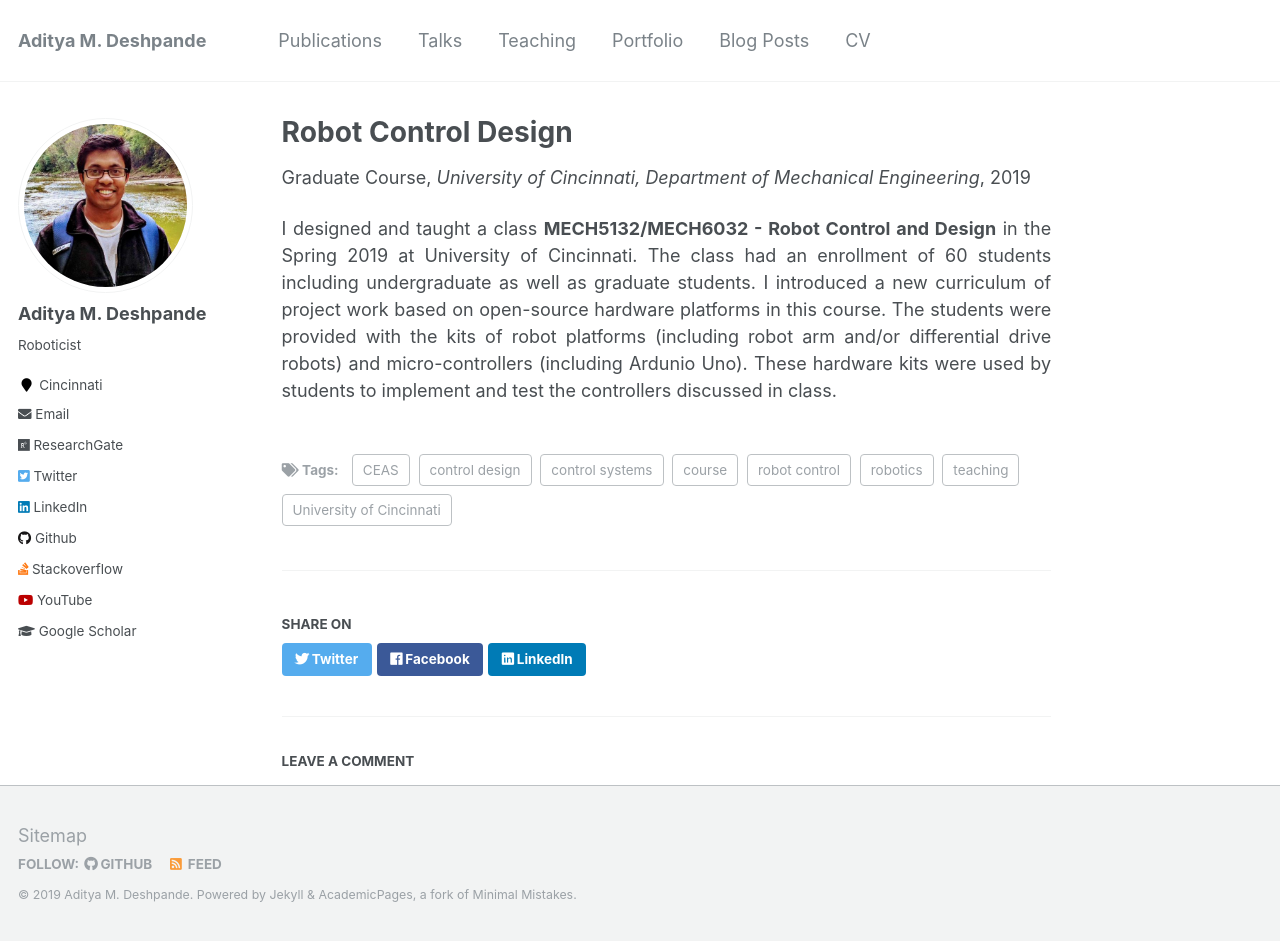
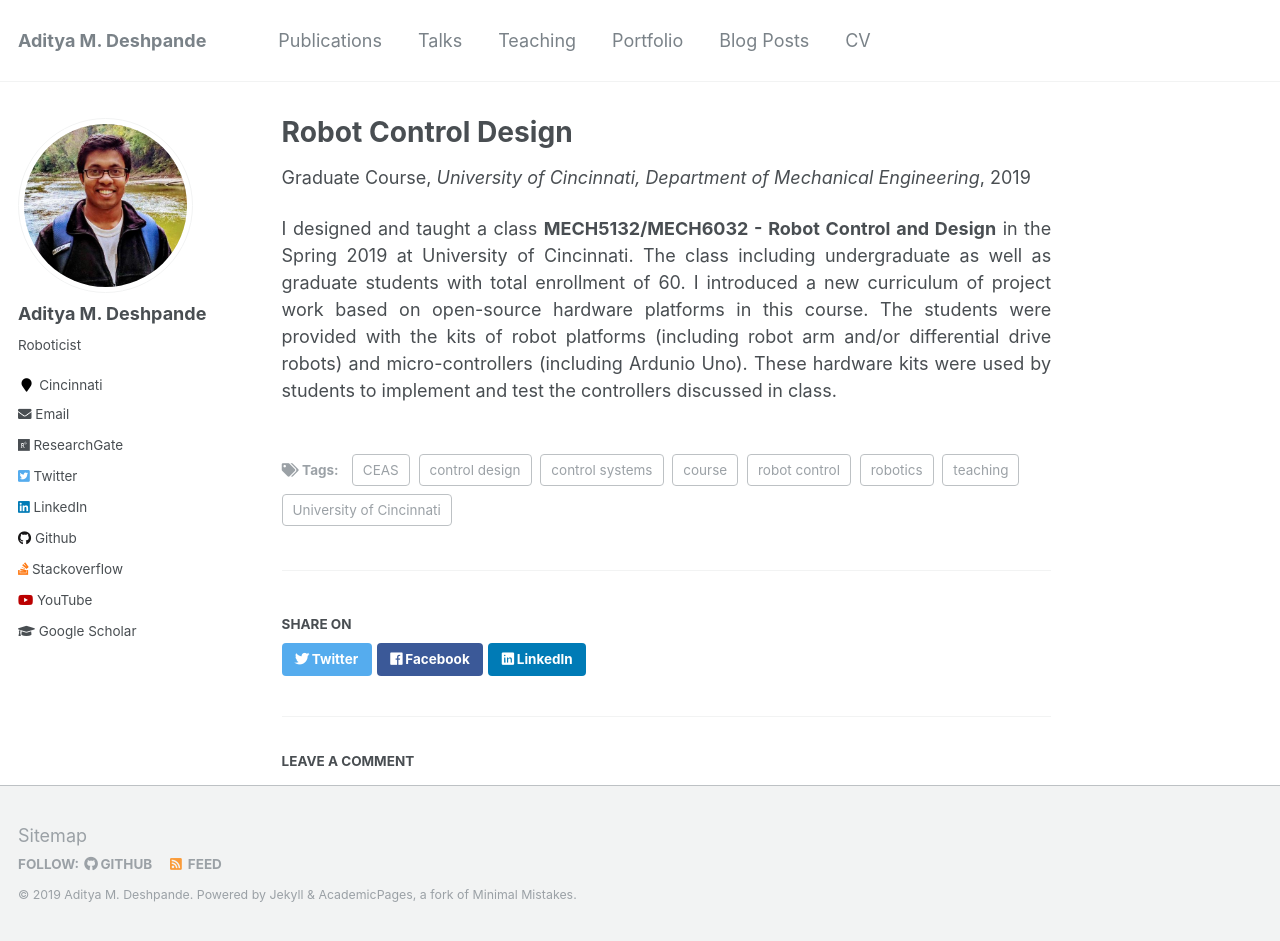
Before and after one commit to adipandas/adipandas.github.io, a Jekyll site: the page built from _teaching/2019-01-14-spring-teaching-1.md, in a window 1280 px wide and 941 px high. Built offline with Jekyll 4.4.1, drawn with Linux system fonts in a browser that asks for light colours; comment, search, counter and statistics services are not loaded.

Commit message:
Update 2019-01-14-spring-teaching-1.md

```diff
--- a/_teaching/2019-01-14-spring-teaching-1.md
+++ b/_teaching/2019-01-14-spring-teaching-1.md
@@ -7,7 +7,7 @@
 date: 2019-01-14
 location: "Cincinnati, Ohio"
 
-excerpt: "I designed and taught a class <b>MECH5132/MECH6032 - Robot Control and Design</b> in the Spring 2019 at University of Cincinnati. The class had an enrollment of 60 students including undergraduate as well as graduate students. I introduced a new curriculum of project work based on open-source hardware platforms in this course. The students were provided with the kits of robot platforms (including robot arm and/or differential drive robots) and micro-controllers (including Ardunio Uno). These hardware kits were used by students to implement and test the controllers discussed in class. Click [here](https://adipandas.github.io/teaching/2019-spring-teaching-1) to read more."
+excerpt: "I designed and taught a class <b>MECH5132/MECH6032 - Robot Control and Design</b> in the Spring 2019 at University of Cincinnati. The class including undergraduate as well as graduate students with total enrollment of 60. I introduced a new curriculum of project work based on open-source hardware platforms in this course. The students were provided with the kits of robot platforms (including robot arm and/or differential drive robots) and micro-controllers (including Ardunio Uno). These hardware kits were used by students to implement and test the controllers discussed in class. Click [here](https://adipandas.github.io/teaching/2019-spring-teaching-1) to read more."
 
 tags:
   - teaching
@@ -20,4 +20,4 @@
   - CEAS
 ---
 
-I designed and taught a class <b>MECH5132/MECH6032 - Robot Control and Design</b> in the Spring 2019 at University of Cincinnati. The class had an enrollment of 60 students including undergraduate as well as graduate students. I introduced a new curriculum of project work based on open-source hardware platforms in this course. The students were provided with the kits of robot platforms (including robot arm and/or differential drive robots) and micro-controllers (including Ardunio Uno). These hardware kits were used by students to implement and test the controllers discussed in class.
+I designed and taught a class <b>MECH5132/MECH6032 - Robot Control and Design</b> in the Spring 2019 at University of Cincinnati. The class including undergraduate as well as graduate students with total enrollment of 60. I introduced a new curriculum of project work based on open-source hardware platforms in this course. The students were provided with the kits of robot platforms (including robot arm and/or differential drive robots) and micro-controllers (including Ardunio Uno). These hardware kits were used by students to implement and test the controllers discussed in class.
```
